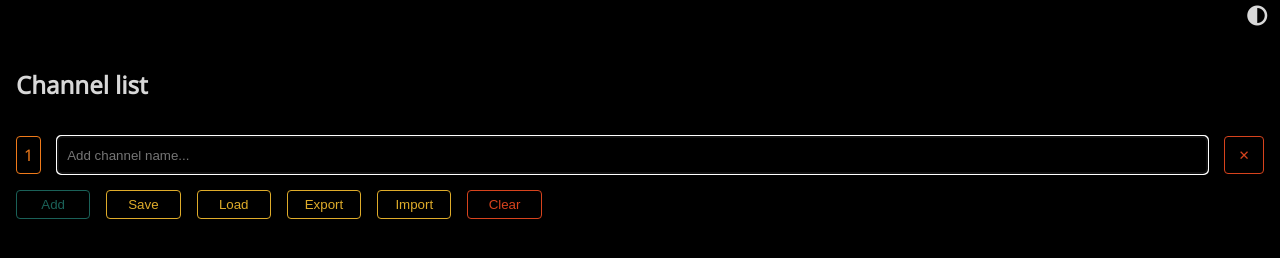
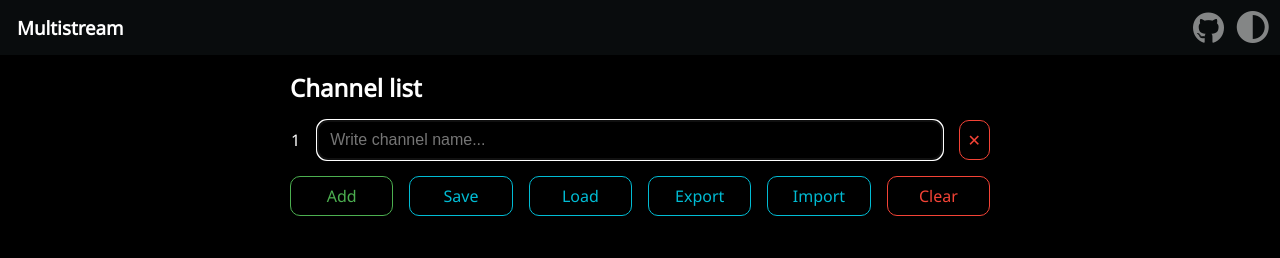
Before and after one commit to ArselMuginov/multistream, a plain HTML site: page index.html in a window 1280 px wide. Both pictures are taken after a click on the button "Add". Drawn offline with nearby package versions, Linux system fonts and the light colour scheme.

Commit message:
Change colors, add CSS reset, wip local storage

```diff
--- /dev/null
+++ b/dark-mode.css
@@ -0,0 +1,58 @@
+[data-dark-mode] body {
+    background-color: var(--black);
+    color: var(--white);
+}
+[data-dark-mode] body > header {
+    background-color: #2632383d;
+}
+[data-dark-mode] .i-wrap {
+    color: rgba(255, 255, 255, 0.5);
+}
+[data-dark-mode] .i-wrap:hover {
+    color: var(--white);
+}
+/* Color types */
+[data-dark-mode] .success {
+    color: var(--green-500);
+    background-color: transparent;
+    border-color: var(--green-500);
+}
+[data-dark-mode] .danger {
+    color: var(--red-500);
+    background-color: transparent;
+    border-color: var(--red-500);
+}
+[data-dark-mode] .primary {
+    color: var(--cyan-500);
+    background-color: transparent;
+    border-color: var(--cyan-500);
+}
+[data-dark-mode] .dim {
+    color: var(--cyan-800);
+    background-color: transparent;
+    /* Cyan 800 with alpha */
+    border-color: rgba(0, 131, 143, 0.5);
+}
+[data-dark-mode] button.success:hover {
+    color: var(--black);
+    background-color: var(--green-500);
+    border-color: transparent;
+}
+[data-dark-mode] button.danger:hover {
+    color: var(--black);
+    background-color: var(--red-500);
+    border-color: transparent;
+}
+[data-dark-mode] button.primary:hover {
+    color: var(--black);
+    background-color: var(--cyan-500);
+    border-color: transparent;
+}
+[data-dark-mode] input.dim:hover {
+    border-color: var(--cyan-800);
+}
+/* Placeholders of color types */
+[data-dark-mode] ::placeholder,
+[data-dark-mode] ::-ms-input-placeholder {
+    color: var(--grey-500);
+}
--- a/index.html
+++ b/index.html
@@ -5,6 +5,8 @@
   <meta charset="utf-8">
   <meta name="viewport" content="width=device-width, initial-scale=1">
   <title>Multistream</title>
+  <!-- Local CSS Reset -->
+  <link rel="stylesheet" href="reset.css">
   <!-- Noto Sans -->
   <link rel="preconnect" href="https://fonts.gstatic.com">
   <link rel="stylesheet" href="https://fonts.googleapis.com/css2?family=Noto+Sans&display=swap">
@@ -14,29 +16,37 @@
   <script src="https://unpkg.com/@popperjs/core@2/dist/umd/popper.min.js"></script>
   <script src="https://unpkg.com/tippy.js@6/dist/tippy-bundle.umd.js"></script>
   <!-- Local CSS -->
+  <link rel="stylesheet" href="material-colors.css">
   <link rel="stylesheet" href="style.css">
+  <link rel="stylesheet" href="dark-mode.css">
 </head>
 
-<body class="dark-theme || light-theme">
+<body>
   <header>
-    <a id="theme-switch">
-      <i class="fas fa-adjust fa-lg"></i>
+    <span><h3>Multistream</h3></span>
+    <div></div>
+    <a class="i-wrap" href="https://github.com/ArselMuginov/multistream" aria-label="Project on GitHub">
+      <i class="fab fa-github fa-2x" title="View on GitHub" aria-hidden="true"></i>
     </a>
+    <button id="dark-mode-toggle" class="i-wrap" aria-label="Toggle dark mode">
+      <i class="fas fa-adjust fa-2x" title="Toggle dark mode" aria-hidden="true"></i>
+    </button>
   </header>
   <main>
     <section id="channels">
       <header>
         <h1>Channel list</h1>
       </header>
-      <div id="ch-list"></div>
-      <div id="ch-ctrl">
+      <div id="ch-list" class="grid-a1a"></div>
+      <div id="ch-ctrl" class="grid-ram">
         <button id="ch-list-add" class="success" type="button">Add</button>
-        <button id="ch-list-save" class="clr2" type="button">Save</button>
-        <button id="ch-list-load" class="clr2" type="button">Load</button>
-        <button id="ch-list-export" class="clr2" type="button">Export</button>
-        <button id="ch-list-import" class="clr2" type="button">Import</button>
+        <button id="ch-list-save" class="primary" type="button">Save</button>
+        <button id="ch-list-load" class="primary" type="button">Load</button>
+        <button id="ch-list-export" class="primary" type="button">Export</button>
+        <button id="ch-list-import" class="primary" type="button">Import</button>
         <button id="ch-list-clear" class="danger" type="button">Clear</button>
       </div>
+      <div id="stored-ch-lists" class="grid-a1a" hidden></div>
     </section>
   </main>
   <footer></footer>
--- /dev/null
+++ b/material-colors.css
@@ -0,0 +1,261 @@
+/*! 2014 Material color palettes from
+    https://material.io/design/color/the-color-system.html
+*/
+:root {
+--red-50: #FFEBEE;
+--red-100: #FFCDD2;
+--red-200: #EF9A9A;
+--red-300: #E57373;
+--red-400: #EF5350;
+--red-500: #F44336;
+--red-600: #E53935;
+--red-700: #D32F2F;
+--red-800: #C62828;
+--red-900: #B71C1C;
+--red-A100: #FF8A80;
+--red-A200: #FF5252;
+--red-A400: #FF1744;
+--red-A700: #D50000;
+--pink-50: #FCE4EC;
+--pink-100: #F8BBD0;
+--pink-200: #F48FB1;
+--pink-300: #F06292;
+--pink-400: #EC407A;
+--pink-500: #E91E63;
+--pink-600: #D81B60;
+--pink-700: #C2185B;
+--pink-800: #AD1457;
+--pink-900: #880E4F;
+--pink-A100: #FF80AB;
+--pink-A200: #FF4081;
+--pink-A400: #F50057;
+--pink-A700: #C51162;
+--purple-50: #F3E5F5;
+--purple-100: #E1BEE7;
+--purple-200: #CE93D8;
+--purple-300: #BA68C8;
+--purple-400: #AB47BC;
+--purple-500: #9C27B0;
+--purple-600: #8E24AA;
+--purple-700: #7B1FA2;
+--purple-800: #6A1B9A;
+--purple-900: #4A148C;
+--purple-A100: #EA80FC;
+--purple-A200: #E040FB;
+--purple-A400: #D500F9;
+--purple-A700: #AA00FF;
+--deep-purple-50: #EDE7F6;
+--deep-purple-100: #D1C4E9;
+--deep-purple-200: #B39DDB;
+--deep-purple-300: #9575CD;
+--deep-purple-400: #7E57C2;
+--deep-purple-500: #673AB7;
+--deep-purple-600: #5E35B1;
+--deep-purple-700: #512DA8;
+--deep-purple-800: #4527A0;
+--deep-purple-900: #311B92;
+--deep-purple-A100: #B388FF;
+--deep-purple-A200: #7C4DFF;
+--deep-purple-A400: #651FFF;
+--deep-purple-A700: #6200EA;
+--indigo-50: #E8EAF6;
+--indigo-100: #C5CAE9;
+--indigo-200: #9FA8DA;
+--indigo-300: #7986CB;
+--indigo-400: #5C6BC0;
+--indigo-500: #3F51B5;
+--indigo-600: #3949AB;
+--indigo-700: #303F9F;
+--indigo-800: #283593;
+--indigo-900: #1A237E;
+--indigo-A100: #8C9EFF;
+--indigo-A200: #536DFE;
+--indigo-A400: #3D5AFE;
+--indigo-A700: #304FFE;
+--blue-50: #E3F2FD;
+--blue-100: #BBDEFB;
+--blue-200: #90CAF9;
+--blue-300: #64B5F6;
+--blue-400: #42A5F5;
+--blue-500: #2196F3;
+--blue-600: #1E88E5;
+--blue-700: #1976D2;
+--blue-800: #1565C0;
+--blue-900: #0D47A1;
+--blue-A100: #82B1FF;
+--blue-A200: #448AFF;
+--blue-A400: #2979FF;
+--blue-A700: #2962FF;
+--light-blue-50: #E1F5FE;
+--light-blue-100: #B3E5FC;
+--light-blue-200: #81D4FA;
+--light-blue-300: #4FC3F7;
+--light-blue-400: #29B6F6;
+--light-blue-500: #03A9F4;
+--light-blue-600: #039BE5;
+--light-blue-700: #0288D1;
+--light-blue-800: #0277BD;
+--light-blue-900: #01579B;
+--light-blue-A100: #80D8FF;
+--light-blue-A200: #40C4FF;
+--light-blue-A400: #00B0FF;
+--light-blue-A700: #0091EA;
+--cyan-50: #E0F7FA;
+--cyan-100: #B2EBF2;
+--cyan-200: #80DEEA;
+--cyan-300: #4DD0E1;
+--cyan-400: #26C6DA;
+--cyan-500: #00BCD4;
+--cyan-600: #00ACC1;
+--cyan-700: #0097A7;
+--cyan-800: #00838F;
+--cyan-900: #006064;
+--cyan-A100: #84FFFF;
+--cyan-A200: #18FFFF;
+--cyan-A400: #00E5FF;
+--cyan-A700: #00B8D4;
+--teal-50: #E0F2F1;
+--teal-100: #B2DFDB;
+--teal-200: #80CBC4;
+--teal-300: #4DB6AC;
+--teal-400: #26A69A;
+--teal-500: #009688;
+--teal-600: #00897B;
+--teal-700: #00796B;
+--teal-800: #00695C;
+--teal-900: #004D40;
+--teal-A100: #A7FFEB;
+--teal-A200: #64FFDA;
+--teal-A400: #1DE9B6;
+--teal-A700: #00BFA5;
+--green-50: #E8F5E9;
+--green-100: #C8E6C9;
+--green-200: #A5D6A7;
+--green-300: #81C784;
+--green-400: #66BB6A;
+--green-500: #4CAF50;
+--green-600: #43A047;
+--green-700: #388E3C;
+--green-800: #2E7D32;
+--green-900: #1B5E20;
+--green-A100: #B9F6CA;
+--green-A200: #69F0AE;
+--green-A400: #00E676;
+--green-A700: #00C853;
+--light-green-50: #F1F8E9;
+--light-green-100: #DCEDC8;
+--light-green-200: #C5E1A5;
+--light-green-300: #AED581;
+--light-green-400: #9CCC65;
+--light-green-500: #8BC34A;
+--light-green-600: #7CB342;
+--light-green-700: #689F38;
+--light-green-800: #558B2F;
+--light-green-900: #33691E;
+--light-green-A100: #CCFF90;
+--light-green-A200: #B2FF59;
+--light-green-A400: #76FF03;
+--light-green-A700: #64DD17;
+--lime-50: #F9FBE7;
+--lime-100: #F0F4C3;
+--lime-200: #E6EE9C;
+--lime-300: #DCE775;
+--lime-400: #D4E157;
+--lime-500: #CDDC39;
+--lime-600: #C0CA33;
+--lime-700: #AFB42B;
+--lime-800: #9E9D24;
+--lime-900: #827717;
+--lime-A100: #F4FF81;
+--lime-A200: #EEFF41;
+--lime-A400: #C6FF00;
+--lime-A700: #AEEA00;
+--yellow-50: #FFFDE7;
+--yellow-100: #FFF9C4;
+--yellow-200: #FFF59D;
+--yellow-300: #FFF176;
+--yellow-400: #FFEE58;
+--yellow-500: #FFEB3B;
+--yellow-600: #FDD835;
+--yellow-700: #FBC02D;
+--yellow-800: #F9A825;
+--yellow-900: #F57F17;
+--yellow-A100: #FFFF8D;
+--yellow-A200: #FFFF00;
+--yellow-A400: #FFEA00;
+--yellow-A700: #FFD600;
+--amber-50: #FFF8E1;
+--amber-100: #FFECB3;
+--amber-200: #FFE082;
+--amber-300: #FFD54F;
+--amber-400: #FFCA28;
+--amber-500: #FFC107;
+--amber-600: #FFB300;
+--amber-700: #FFA000;
+--amber-800: #FF8F00;
+--amber-900: #FF6F00;
+--amber-A100: #FFE57F;
+--amber-A200: #FFD740;
+--amber-A400: #FFC400;
+--amber-A700: #FFAB00;
+--orange-50: #FFF3E0;
+--orange-100: #FFE0B2;
+--orange-200: #FFCC80;
+--orange-300: #FFB74D;
+--orange-400: #FFA726;
+--orange-500: #FF9800;
+--orange-600: #FB8C00;
+--orange-700: #F57C00;
+--orange-800: #EF6C00;
+--orange-900: #E65100;
+--orange-A100: #FFD180;
+--orange-A200: #FFAB40;
+--orange-A400: #FF9100;
+--orange-A700: #FF6D00;
+--deep-orange-50: #FBE9E7;
+--deep-orange-100: #FFCCBC;
+--deep-orange-200: #FFAB91;
+--deep-orange-300: #FF8A65;
+--deep-orange-400: #FF7043;
+--deep-orange-500: #FF5722;
+--deep-orange-600: #F4511E;
+--deep-orange-700: #E64A19;
+--deep-orange-800: #D84315;
+--deep-orange-900: #BF360C;
+--deep-orange-A100: #FF9E80;
+--deep-orange-A200: #FF6E40;
+--deep-orange-A400: #FF3D00;
+--deep-orange-A700: #DD2C00;
+--brown-50: #EFEBE9;
+--brown-100: #D7CCC8;
+--brown-200: #BCAAA4;
+--brown-300: #A1887F;
+--brown-400: #8D6E63;
+--brown-500: #795548;
+--brown-600: #6D4C41;
+--brown-700: #5D4037;
+--brown-800: #4E342E;
+--brown-900: #3E2723;
+--grey-50: #fafafa;
+--grey-100: #F5F5F5;
+--grey-200: #EEEEEE;
+--grey-300: #E0E0E0;
+--grey-400: #BDBDBD;
+--grey-500: #9E9E9E;
+--grey-600: #757575;
+--grey-700: #616161;
+--grey-800: #424242;
+--grey-900: #212121;
+--blue-grey-50: #ECEFF1;
+--blue-grey-100: #CFD8DC;
+--blue-grey-200: #B0BEC5;
+--blue-grey-300: #90A4AE;
+--blue-grey-400: #78909C;
+--blue-grey-500: #607D8B;
+--blue-grey-600: #546E7A;
+--blue-grey-700: #455A64;
+--blue-grey-800: #37474F;
+--blue-grey-900: #263238;
+--black: #000000;
+--white: #FFFFFF;
+}
--- /dev/null
+++ b/reset.css
@@ -0,0 +1,22 @@
+html {
+    box-sizing: border-box;
+}
+*, *:before, *:after {
+    box-sizing: inherit;
+}
+html, body,
+div, span, a, button,
+h1, h2, h3, h4, h5, h6, p,
+article, footer, header, section {
+    margin: 0;
+    padding: 0;
+    border: none;
+    font-family: inherit;
+    color: inherit;
+}
+button, input {
+    font-size: inherit;
+}
+:any-link {
+    text-decoration: none;
+}
--- a/script.js
+++ b/script.js
@@ -1,6 +1,7 @@
 // Dark theme
-document.getElementById('theme-switch').addEventListener('click', function () {
-    document.body.classList.toggle('dark-theme');
+document.documentElement.toggleAttribute('data-dark-mode');
+document.getElementById('dark-mode-toggle').addEventListener('click', function () {
+    document.documentElement.toggleAttribute('data-dark-mode');
 });
 
 // Channel list
@@ -12,68 +13,115 @@ document.getElementById('theme-switch').addEventListener('click', function () {
     var exportBtn = document.getElementById('ch-list-export');
     var importBtn = document.getElementById('ch-list-import');
     var clearBtn = document.getElementById('ch-list-clear');
+    var storedChannelLists = document.getElementById('stored-ch-lists');
+    var storedKeyPrefix = 'ch-list';
 
-    function validateInputs() {
-        channelList.querySelectorAll('input').forEach(input => {
+    function appendIndex(parent, className, channelCount) {
+        var index = document.createElement('span');
+        index.className = className.concat(` row-${channelCount}`);
+        index.textContent = channelCount;
+        parent.appendChild(index);
+    }
+
+    function appendChannelInput(parent, channelCount) {
+        var input = document.createElement('input');
+        input.type = 'url';
+        input.className = `row-${channelCount} dim`;
+        input.required = true;
+        input.placeholder = 'Write channel name...';
+        parent.appendChild(input);
+        input.focus();
+    }
+
+    function appendChannelListInput(parent, channel, channelCount) {
+        var input = document.createElement('input');
+        input.type = 'text';
+        input.className = `row-${channelCount}`;
+        input.required = true;
+        input.placeholder = 'Write list name...';
+        input.textContent = channel;
+        parent.appendChild(input);
+    }
+
+    function appendDeleteButton(parent, channelCount) {
+        var deleteButton = document.createElement('button');
+        deleteButton.className = `danger row-${channelCount}`;
+        deleteButton.type = 'button';
+        deleteButton.textContent = '\u2715';
+
+        deleteButton.onclick = function () {
+            // Remove row
+            parent.querySelectorAll('.row-'.concat(channelCount))
+                .forEach(function (node) {
+                    node.parentNode.removeChild(node);
+                });
+
+            // Edit index spans
+            parent.querySelectorAll('span').forEach(function (span, i) {
+                span.textContent = i + 1;
+            });
+        }
+        parent.appendChild(deleteButton);
+    }
+
+    function areInputsValid(parent) {
+        var valid = true;
+        parent.querySelectorAll('input').forEach(function (input) {
             var message = input.validationMessage;
             if (message) {
+                valid = false;
                 tippy(input, {
                     content: message,
                     showOnCreate: true,
                     trigger: 'manual',
-                    onCreate(instance) {
-                        window.setTimeout(function () {
-                            if (instance) {
-                                instance.destroy();
-                            }
-                        }, 5000);
-                    },
+                    hideOnClick: false,
                     onClickOutside(instance, event) {
                         instance.destroy();
                     }
                 });
             }
         });
+        return valid;
     }
 
     // Add new channel to list
     addBtn.addEventListener('click', function () {
-        var number = document.createElement('span');
-        number.className = 'clr3';
-        number.textContent = channelList.getElementsByTagName('span').length + 1;
-        channelList.appendChild(number);
-
-        var input = document.createElement('input');
-        input.type = 'url';
-        input.placeholder = 'Add channel name...';
-        channelList.appendChild(input);
-
-        var deleteButton = document.createElement('button');
-        deleteButton.className = 'danger';
-        deleteButton.type = 'button';
-        deleteButton.textContent = '\u2715';
-        deleteButton.onclick = function () {
-            number.remove();
-            input.remove();
-            deleteButton.remove();
-
-            var chNumbers = channelList.getElementsByTagName('span');
-            for (i = 0; i < chNumbers.length; ++i) {
-                chNumbers[i].textContent = i + 1;
-            }
-        }
-        channelList.appendChild(deleteButton);
-
-        input.focus();
+        var channelCount = (channelList.querySelectorAll('span').length + 1).toString();
+        appendIndex(channelList, 'clr3', channelCount);
+        appendChannelInput(channelList, channelCount);
+        appendDeleteButton(channelList, channelCount);
     });
 
     // Local storage save
     saveBtn.addEventListener('click', function () {
-        validateInputs();
+        if (!areInputsValid(channelList)) {
+            return;
+        }
+
+        var channelsEnc = encodeURIComponent(JSON.stringify(
+            [...channelList.querySelectorAll('input')]
+                .map(function (input) { return input.value; })
+        ));
+        var listNameEnc = encodeURIComponent(
+            storedKeyPrefix.concat(window.prompt('Name your channel list', 'default'))
+        );
+
+        var confirmText = 'This name already exists. Overwrite?';
+        if (localStorage.getItem(listNameEnc) && !window.confirm(confirmText)) {
+            return;
+        }
+        localStorage.setItem(listNameEnc, channelsEnc);
     });
 
+    // Local storage load
     loadBtn.addEventListener('click', function () {
-        // local storage save
+        Object.keys(localStorage)
+            .forEach(function (key, index) {
+                var channel = decodeURIComponent(key).replace(storedKeyPrefix, '');
+                appendIndex(storedChannelLists, 'clr3', index + 1);
+                appendChannelListInput(storedChannelLists, channel, index + 1);
+                appendDeleteButton(storedChannelLists, index + 1);
+            });
     });
 
     exportBtn.addEventListener('click', function () {
@@ -84,8 +132,10 @@ document.getElementById('theme-switch').addEventListener('click', function () {
         // local storage save
     });
 
+    // Clear list
     clearBtn.addEventListener('click', function () {
-        if (window.confirm('Are you sure? Whole channel list will be deleted.')) {
+        var confirmText = 'Are you sure? Whole channel list will be deleted.';
+        if (channelList.firstChild && window.confirm(confirmText)) {
             while (channelList.firstChild) {
                 channelList.removeChild(channelList.lastChild);
             }
--- a/style.css
+++ b/style.css
@@ -1,194 +1,108 @@
-/* Color scheme */
+/* Font */
+html {
+    /* header, default, secondary-2px, tertiary/wildcard */
+    font-family: 'Noto Sans', sans-serif;
+    font-size: 100%;
+}
+/* General CSS and body grid */
 body {
-    --color1: #264653;
-    --color2: #e9c46a;
-    --color3: #f4a261;
-
-    --bg-color: white;
-    --success-color: #2a9d8f;
-    --danger-color: #e76f51;
-    --border-color: #dbdbdb;
-    --border-color-hover: #b5b5b5;
-
-    --text-color-light: #ffffffd8;
-    --text-color-dark: black;
-    --ph-text-color-light: #ffffff8a;
-    --ph-text-color-dark: #0000008a;
-
-    --text-color: var(--text-color-dark);
-}
-body.dark-theme {
-    --color1: #0D171C;
-    --color2: #DFAC2A;
-    --color3: #EF7A1A;
-
-    --bg-color: black;
-    --success-color: #1A6158;
-    --danger-color: #D7431D;
-    --border-color: #474747;
-    --border-color-hover: #666666;
-    --text-color: var(--text-color-light);
-}
-/* General CSS */
-html {
-    font-family: 'Noto Sans', sans-serif;
-    height: 100%;
-    padding: 0;
-    margin: 0;
-}
-body {
-    font-family: inherit;
     display: grid;
     grid-template-rows: auto 1fr auto;
-    min-height: 100%;
-    padding: 0;
-    margin: 0;
-    background-color: var(--bg-color);
+    background-color: var(--white);
+    color: var(--black);
 }
-body, input {
-    color: var(--text-color);
+body, body > header, button, i {
+    transition: background .4s;
 }
+body > header {
+    display: grid;
+    grid-template-columns: auto 1fr auto auto;
+    padding: 0.3rem 0.3rem 0.3rem 1rem;
+    background-color: #e1f5fe71;
+}
+span {
+    /* padding: .5em; */
+    display: inline-flex;
+    place-items: center;
+    white-space: nowrap;
+}
+button {
+    padding: 0.5em;
+    text-align: center;
+}
+input {
+    padding: .5em .75em;
+    background-color: var(--grey-50);
+    border-color: var(--cyan-100);
+}
+/* Borders */
 span, button, input {
     border: 1px solid transparent;
-    border-radius: 4px;
-}
-span, button {
-    text-align: center;
-    white-space: nowrap;
-}
-span {
-    padding: calc(.5em - 1px) calc(.5em - 1px);
-    text-align: center;
-}
-button {
-    padding: calc(.5em - 1px) 1em;
-}
-input {
-    padding: calc(.5em - 1px) calc(.75em - 1px);
-    box-shadow: inset 0 0.0625em 0.125em rgba(10,10,10,.05);
-    background-color: transparent;
-    border-color: var(--border-color);
-}
-input:hover {
-    border-color: var(--border-color-hover);
-}
-input:invalid {
-    border-color: var(--danger-color);
-}
-/* Light text */
-.clr1::placeholder {
-    color: var(--ph-text-color-light);
-}
-.clr1::-ms-input-placeholder {
-    color: var(--ph-text-color-light);
-}
-.dark-theme .clr1::placeholder, .dark-theme .clr3::placeholder {
-    color: var(--ph-text-color-light);
-}
-.dark-theme .clr1::-ms-input-placeholder, .dark-theme clr3::-ms-input-placeholder {
-    color: var(--ph-text-color-light);
-}
-/* Dark text */
-.clr2::placeholder, .clr3::placeholder {
-    color: var(--ph-text-color-dark);
-}
-.clr2::-ms-input-placeholder, .clr3::-ms-input-placeholder {
-    color: var(--ph-text-color-dark);
-}
-.dark-theme .clr2::placeholder {
-    color: var(--ph-text-color-dark);
-}
-.dark-theme .clr2::-ms-input-placeholder {
-    color: var(--ph-text-color-dark);
-}
-/* Site header */
-body > header {
-    display: grid;
-    grid-template-columns: 1fr auto;
-    margin: .3rem;
-}
-#theme-switch {
-    grid-column: 2;
+    border-radius: 10px;
 }
 /* Main grid */
 main {
-    display: grid;
-    grid-auto-columns: minmax(100px, auto);
-    grid-template-rows: auto 1fr;
+    padding: 1rem;
 }
-#channels {
-    grid-column: 1;
-    padding: 1rem;
-
+section {
+    max-width: 700px;
+    margin: 0 auto;
     display: grid;
     gap: 1rem;
 }
+/* Icon wrappers */
+.i-wrap {
+    margin: 0.4rem;
+    color: rgba(0, 0, 0, 0.5);
+}
+.i-wrap:hover {
+    color: var(--black);
+    transition: all .5s;
+}
+a.i-wrap {
+    display: inline-flex;
+    place-items: center;
+}
+button.i-wrap {
+    padding: 0;
+    background-color: transparent;
+    border: none;
+}
+/* Positioning */
+.float-right {
+    float: right;
+}
 /* Coloring */
 .success {
-    /* Light text */
-    color: var(--text-color-light);
-    background-color: var(--success-color);
-}
-.dark-theme .success {
-    color: var(--success-color);
-    background-color: transparent;
-    border: 1px solid var(--success-color);
+    color: var(--black);
+    background-color: var(--green-600);
 }
 .danger {
-    /* Light text */
-    color: var(--text-color-light);
-    background-color: var(--danger-color);
+    color: var(--black);
+    background-color: var(--red-600);
 }
-.dark-theme .danger {
-    color: var(--danger-color);
-    background-color: transparent;
-    border: 1px solid var(--danger-color);
+.primary {
+    color: var(--black);
+    background-color: var(--cyan-600);
 }
-.clr1, .clr3 {
-    /* Light text */
-    color: var(--text-color-light);
+.dim {
+    /* Cyan 100 with alpha */
+    background-color: rgba(178, 235, 242, 0.5);
 }
-.clr2 {
-    /* Dark text */
-    color: var(--text-color-dark);
+::placeholder,
+::-ms-input-placeholder {
+    color: var(--grey-500);
 }
-.clr1 {
-    background-color: var(--color1);
-}
-.clr2 {
-    background-color: var(--color2);
-}
-.clr3 {
-    background-color: var(--color3);
-}
-.dark-theme .clr1 {
-    background-color: transparent;
-    color: var(--color1);
-    border: 1px solid var(--color1);
-}
-.dark-theme .clr2 {
-    background-color: transparent;
-    color: var(--color2);
-    border: 1px solid var(--color2);
-}
-.dark-theme .clr3 {
-    background-color: transparent;
-    color: var(--color3);
-    border: 1px solid var(--color3);
-}
-/* Font Awesome icons */
-.fas {
-    margin: .5rem;
-}
-/* Channel list */
-#ch-list {
-    position: relative;
+/* Other grids */
+.grid-a1a {
+    /* Auto 1fr Auto */
     display: grid;
-    grid-template-columns: min-content auto min-content;
+    grid-template-columns: auto 1fr auto;
     gap: 1rem;
 }
-#ch-ctrl {
+.grid-ram {
+    /* Repeat Auto Minmax */
     display: grid;
-    grid-template-columns: repeat(auto-fill, minmax(8ch, 1fr));
+    grid-template-columns: repeat(auto-fit, minmax(10ch, 1fr));
     gap: 1rem;
 }
```
Also changed, not shown: 1 other file.
